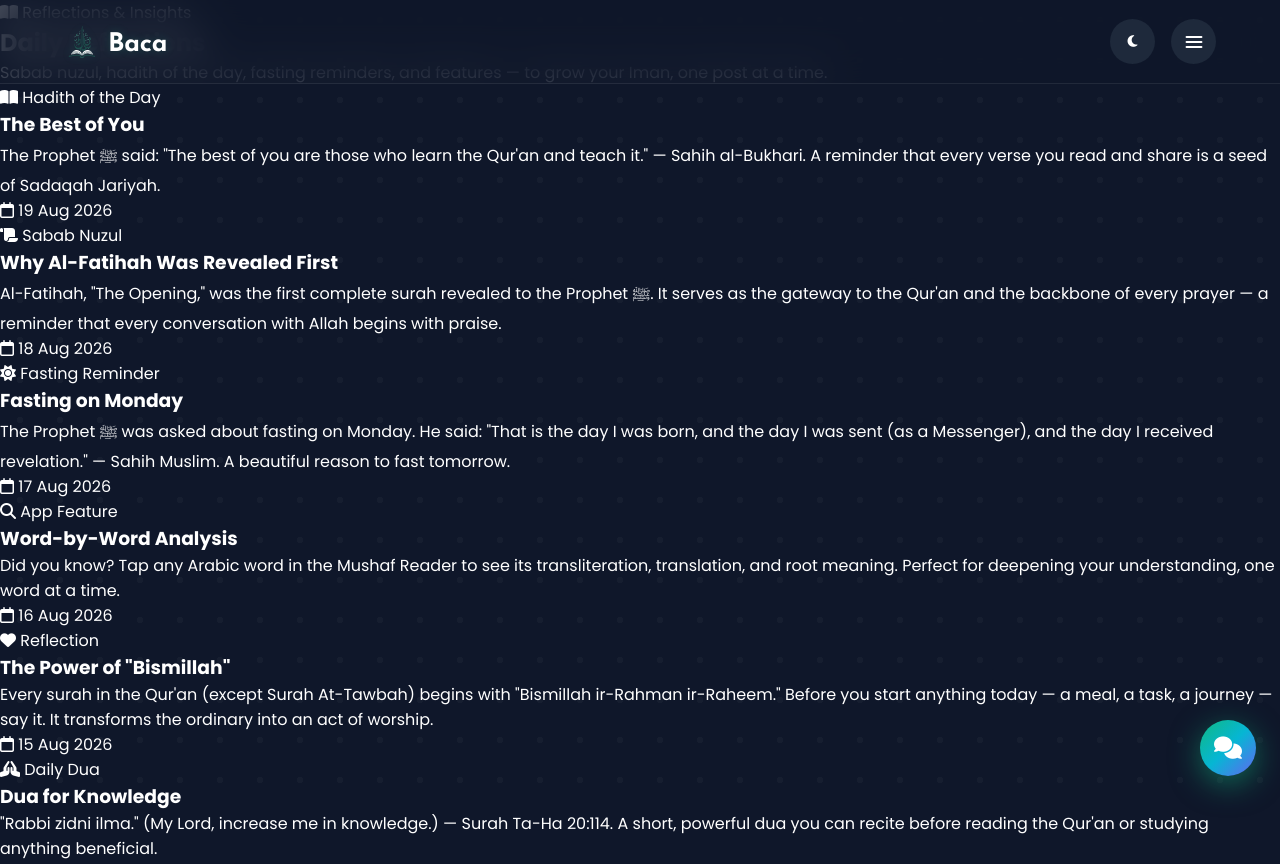
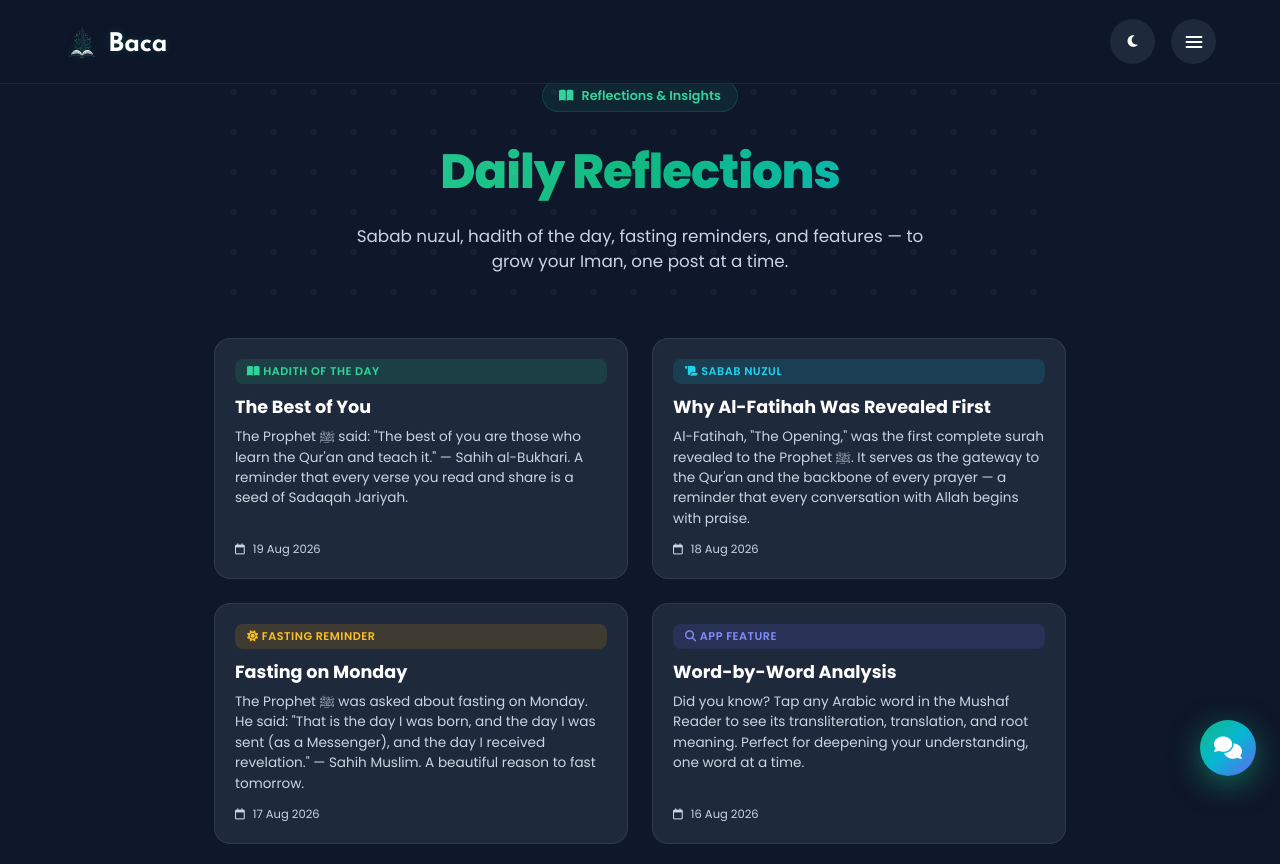
Before and after one commit to mitchoder07/baca-Al-qur-an, a website: page blog.html in a window 1280 px wide. Shown: the top 864 px of the page. Drawn offline with nearby package versions, Linux system fonts and the light colour scheme.

Commit message:
Add files via upload

```diff
--- /dev/null
+++ b/css/blog.css
@@ -0,0 +1,165 @@
+/* blog.css — Styles for the Baca blog page */
+
+.blog-page {
+    max-width: 900px;
+    margin: 0 auto;
+    padding: 2rem 1.5rem 4rem;
+}
+
+.blog-container {
+    position: relative;
+    z-index: 1;
+}
+
+/* === HERO === */
+.blog-hero {
+    text-align: center;
+    padding: 3rem 1rem 2rem;
+    position: relative;
+}
+
+.blog-hero-badge {
+    display: inline-flex;
+    align-items: center;
+    gap: 0.5rem;
+    background: rgba(16, 185, 129, 0.1);
+    border: 1px solid rgba(16, 185, 129, 0.2);
+    color: #34d399;
+    padding: 6px 16px;
+    border-radius: 100px;
+    font-size: 0.8rem;
+    font-weight: 600;
+    margin-bottom: 1.5rem;
+}
+
+.blog-hero h1 {
+    font-size: clamp(2rem, 5vw, 3rem);
+    font-weight: 800;
+    background: linear-gradient(120deg, #34d399, #10b981, #06b6d4);
+    -webkit-background-clip: text;
+    background-clip: text;
+    -webkit-text-fill-color: transparent;
+    margin-bottom: 1rem;
+    letter-spacing: -1px;
+}
+
+.blog-hero-subtitle {
+    font-size: 1.05rem;
+    color: var(--text, #94a3b8);
+    max-width: 600px;
+    margin: 0 auto;
+    line-height: 1.5;
+}
+
+/* === BLOG GRID === */
+.blog-grid {
+    display: grid;
+    grid-template-columns: repeat(auto-fill, minmax(300px, 1fr));
+    gap: 1.5rem;
+    margin-top: 2rem;
+}
+
+.blog-loading {
+    grid-column: 1 / -1;
+    text-align: center;
+    padding: 3rem;
+    color: var(--text, #64748b);
+}
+.blog-loading i { font-size: 1.5rem; color: #10b981; margin-bottom: 0.5rem; display: block; }
+
+/* === BLOG CARD === */
+.blog-card {
+    background: var(--dark-light, #1e293b);
+    border: 1px solid var(--border, rgba(255,255,255,0.08));
+    border-radius: 16px;
+    overflow: hidden;
+    transition: transform 0.25s ease, box-shadow 0.25s ease, border-color 0.25s;
+    cursor: pointer;
+    display: flex;
+    flex-direction: column;
+}
+
+.blog-card:hover {
+    transform: translateY(-4px);
+    box-shadow: 0 12px 30px rgba(0, 0, 0, 0.3);
+    border-color: rgba(16, 185, 129, 0.25);
+}
+
+.blog-card-category {
+    display: inline-block;
+    padding: 4px 12px;
+    border-radius: 8px;
+    font-size: 0.7rem;
+    font-weight: 600;
+    letter-spacing: 0.5px;
+    text-transform: uppercase;
+    margin-bottom: 0.75rem;
+}
+.blog-card-category.hadith { background: rgba(16, 185, 129, 0.15); color: #34d399; }
+.blog-card-category.sabab-nuzul { background: rgba(6, 182, 212, 0.15); color: #22d3ee; }
+.blog-card-category.fasting { background: rgba(245, 158, 11, 0.15); color: #fbbf24; }
+.blog-card-category.features { background: rgba(99, 102, 241, 0.15); color: #818cf8; }
+.blog-card-category.reflection { background: rgba(236, 72, 153, 0.15); color: #f472b6; }
+.blog-card-category.dua { background: rgba(14, 165, 233, 0.15); color: #38bdf8; }
+
+.blog-card-body {
+    padding: 1.25rem;
+    flex: 1;
+    display: flex;
+    flex-direction: column;
+}
+
+.blog-card-title {
+    font-size: 1.1rem;
+    font-weight: 700;
+    color: var(--white, #f0f5f0);
+    margin-bottom: 0.5rem;
+    line-height: 1.3;
+}
+
+.blog-card-excerpt {
+    font-size: 0.85rem;
+    color: var(--text, #94a3b8);
+    line-height: 1.5;
+    margin-bottom: 0.75rem;
+    flex: 1;
+}
+
+.blog-card-meta {
+    display: flex;
+    align-items: center;
+    gap: 0.5rem;
+    font-size: 0.72rem;
+    color: var(--text, #64748b);
+}
+
+.blog-card-meta i { font-size: 0.7rem; }
+
+/* === EMPTY STATE === */
+.blog-empty {
+    text-align: center;
+    padding: 4rem 1rem;
+    color: var(--text, #64748b);
+}
+.blog-empty i { font-size: 2.5rem; color: #10b981; margin-bottom: 1rem; display: block; opacity: 0.5; }
+.blog-empty h3 { font-size: 1.25rem; color: var(--white, #f0f5f0); margin-bottom: 0.5rem; }
+
+/* === LIGHT MODE === */
+body.light-mode .blog-card {
+    background: #fff;
+    border-color: rgba(0,0,0,0.08);
+    box-shadow: 0 2px 8px rgba(0,0,0,0.04);
+}
+body.light-mode .blog-card:hover {
+    box-shadow: 0 12px 30px rgba(0,0,0,0.08);
+}
+body.light-mode .blog-card-title { color: #0f172a; }
+body.light-mode .blog-card-excerpt { color: #64748b; }
+body.light-mode .blog-card-meta { color: #94a3b8; }
+body.light-mode .blog-hero-subtitle { color: #64748b; }
+
+/* === RESPONSIVE === */
+@media (max-width: 640px) {
+    .blog-grid { grid-template-columns: 1fr; gap: 1rem; }
+    .blog-hero { padding: 2rem 0.5rem 1rem; }
+}
--- a/css/mushaf.css
+++ b/css/mushaf.css
@@ -2687,3 +2687,69 @@ body.light-mode .tajweed-guide-item,
     width: 16px;
     height: 16px;
 }
+/* === AYAH QUICK JUMP (in surah banner) === */
+.ayah-quick-jump {
+    display: flex;
+    align-items: center;
+    gap: 8px;
+    margin-top: 1rem;
+    justify-content: center;
+}
+.ayah-jump-input {
+    width: 120px;
+    padding: 8px 12px;
+    border: 1px solid var(--mushaf-card-border, rgba(255,255,255,0.1));
+    border-radius: 10px;
+    background: var(--mushaf-drawer-bg, rgba(15,23,42,0.6));
+    color: var(--mushaf-text, #f0f5f0);
+    font-size: 0.85rem;
+    font-family: 'Poppins', sans-serif;
+    text-align: center;
+    transition: border-color 0.2s, box-shadow 0.2s;
+}
+.ayah-jump-input::placeholder { color: var(--mushaf-text-muted, #64748b); }
+.ayah-jump-input:focus {
+    outline: none;
+    border-color: #10b981;
+    box-shadow: 0 0 0 3px rgba(16, 185, 129, 0.15);
+}
+.ayah-jump-input::-webkit-inner-spin-button,
+.ayah-jump-input::-webkit-outer-spin-button {
+    -webkit-appearance: none; margin: 0;
+}
+.ayah-jump-btn {
+    width: 38px; height: 38px;
+    border: none;
+    border-radius: 10px;
+    background: linear-gradient(135deg, #10b981, #06b6d4);
+    color: #fff;
+    cursor: pointer;
+    display: flex; align-items: center; justify-content: center;
+    transition: transform 0.15s, box-shadow 0.2s;
+    -webkit-tap-highlight-color: transparent;
+}
+.ayah-jump-btn:hover { transform: scale(1.05); box-shadow: 0 4px 14px rgba(16, 185, 129, 0.3); }
+.ayah-jump-btn:active { transform: scale(0.95); }
+.ayah-jump-btn svg, .ayah-jump-btn i { width: 18px; height: 18px; }
+body.light-mode .ayah-jump-input {
+    background: rgba(0,0,0,0.04);
+    color: #0f172a;
+    border-color: rgba(0,0,0,0.1);
+}
+body.light-mode .ayah-jump-input::placeholder { color: #94a3b8; }
+[data-mushaf-theme="light"] .ayah-jump-input {
+    background: rgba(0,0,0,0.04);
+    color: #0f172a;
+    border-color: rgba(0,0,0,0.1);
+}
+[data-mushaf-theme="light"] .ayah-jump-input::placeholder { color: #94a3b8; }
+
+/* Highlight animation when jumping to an ayah */
+@keyframes ayahJumpHighlight {
+    0% { box-shadow: 0 0 0 0 rgba(16, 185, 129, 0.5); }
+    50% { box-shadow: 0 0 0 8px rgba(16, 185, 129, 0.2); }
+    100% { box-shadow: 0 0 0 0 rgba(16, 185, 129, 0); }
+}
+.verse-card.active-ayah, .ayah-marker.active-ayah {
+    animation: ayahJumpHighlight 2s ease;
+}
```
